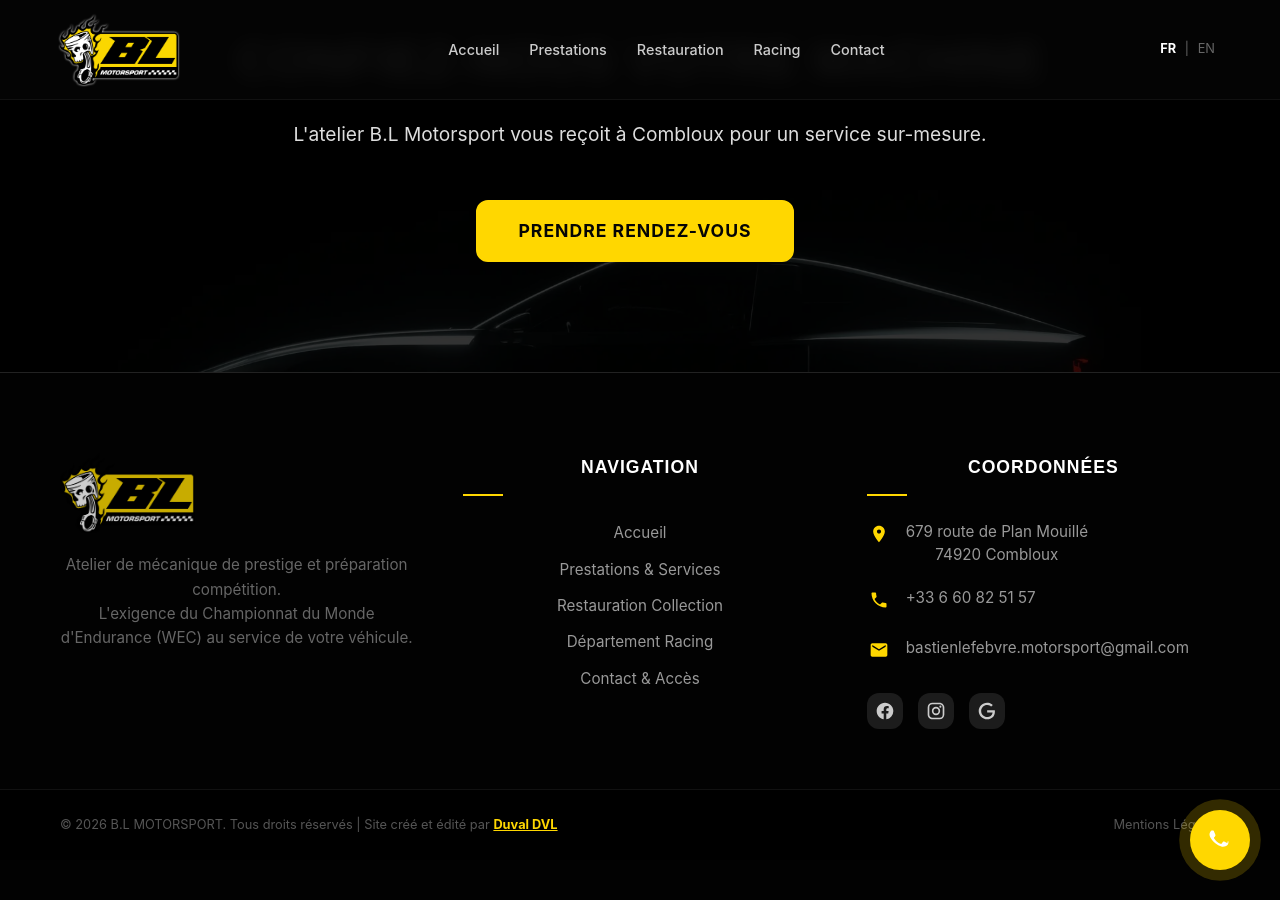
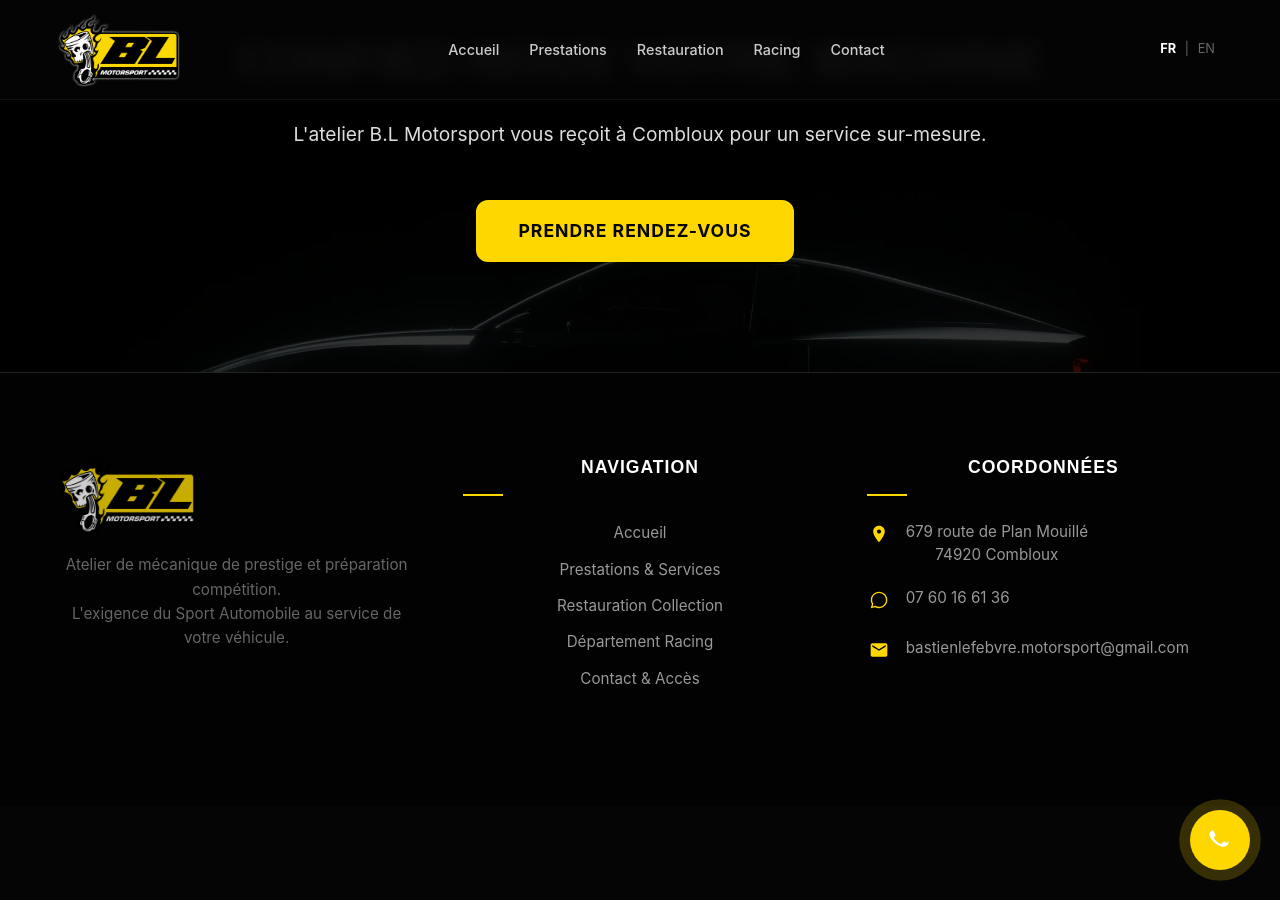
Before and after one commit to DuvalDVL/bl-motorsport, a Jekyll site: the page built from fr/index.html, in a window 1280 px wide and 900 px high, scrolled down 3057 px. Built offline with Jekyll 4.4.1, drawn with Linux system fonts in a browser that asks for light colours.

Commit message:
Update footer.html

```diff
--- a/_includes/footer.html
+++ b/_includes/footer.html
@@ -8,7 +8,7 @@
         </a>
         <p class="footer-desc">
           Atelier de mécanique de prestige et préparation compétition.
-          <br>L'exigence du Championnat du Monde d'Endurance (WEC) au service de votre véhicule.
+          <br>L'exigence du Sport Automobile au service de votre véhicule.
         </p>
       </div>
 
@@ -30,14 +30,21 @@
           <div class="icon">
             <svg viewBox="0 0 24 24"><path d="M12 2C8.13 2 5 5.13 5 9C5 14.25 12 22 12 22C12 22 19 14.25 19 9C19 5.13 15.87 2 12 2M12 11.5C10.62 11.5 9.5 10.38 9.5 9C9.5 7.62 10.62 6.5 12 6.5C13.38 6.5 14.5 7.62 14.5 9C14.5 10.38 13.38 11.5 12 11.5Z"/></svg>
           </div>
-          <p>{{ site.company.address }}<br>{{ site.company.zip }} {{ site.company.city }}</p>
+          <p>
+            <a href="https://www.google.com/maps/search/?api=1&query=540+rue+Charles+Viard+74700+Sallanches" target="_blank">
+              {{ site.company.address }}<br>
+              {{ site.company.zip }} {{ site.company.city }}
+            </a>
+          </p>
         </div>
 
         <div class="contact-item">
           <div class="icon">
-            <svg viewBox="0 0 24 24"><path d="M20 15.5C18.75 15.5 17.55 15.3 16.43 14.92C16.08 14.82 15.69 14.9 15.41 15.18L13.21 17.38C10.38 15.94 8.06 13.63 6.62 10.79L8.82 8.59C9.1 8.31 9.18 7.92 9.07 7.57C8.7 6.45 8.5 5.25 8.5 4C8.5 3.45 8.05 3 7.5 3H4C3.45 3 3 3.45 3 4C3 13.39 10.61 21 20 21C20.55 21 21 20.55 21 20V16.5C21 15.95 20.55 15.5 20 15.5Z"/></svg>
+            <svg viewBox="0 0 24 24"><path d="M12.04 2C6.58 2 2.13 6.45 2.13 11.91C2.13 13.66 2.59 15.36 3.45 16.86L2.05 22L7.3 20.62C8.75 21.41 10.38 21.83 12.04 21.83C17.5 21.83 21.95 17.38 21.95 11.92C21.95 9.27 20.92 6.78 19.05 4.91C17.18 3.03 14.69 2 12.04 2M12.05 3.67C14.25 3.67 16.31 4.53 17.87 6.09C19.42 7.65 20.28 9.72 20.28 11.92C20.28 16.46 16.58 20.15 12.04 20.15C10.56 20.15 9.11 19.76 7.85 19L7.55 18.83L4.43 19.65L5.26 16.61L5.06 16.29C4.24 15 3.8 13.47 3.8 11.91C3.81 7.37 7.5 3.67 12.05 3.67Z"/></svg>
           </div>
-          <p><a href="tel:{{ site.company.phone | remove: ' ' }}">{{ site.company.phone }}</a></p>
+          <p>
+            <a href="https://wa.me/33760166136">07 60 16 61 36</a>
+          </p>
         </div>
 
         <div class="contact-item">
@@ -48,19 +55,9 @@
         </div>
 
         <div class="social-links">
-          <a href="#" target="_blank" aria-label="Facebook"><svg viewBox="0 0 24 24"><path d="M12 2.04C6.5 2.04 2 6.53 2 12.06C2 17.06 5.66 21.21 10.44 21.96V14.96H7.9V12.06H10.44V9.85C10.44 7.34 11.93 5.96 14.22 5.96C15.31 5.96 16.45 6.15 16.45 6.15V8.62H15.19C13.95 8.62 13.56 9.39 13.56 10.18V12.06H16.34L15.89 14.96H13.56V21.96A10 10 0 0 0 22 12.06C22 6.53 17.5 2.04 12 2.04Z"/></svg></a>
-          <a href="#" target="_blank" aria-label="Instagram"><svg viewBox="0 0 24 24"><path d="M7.8,2H16.2C19.4,2 22,4.6 22,7.8V16.2A5.8,5.8 0 0,1 16.2,22H7.8C4.6,22 2,19.4 2,16.2V7.8A5.8,5.8 0 0,1 7.8,2M7.6,4A3.6,3.6 0 0,0 4,7.6V16.4C4,18.39 5.61,20 7.6,20H16.4A3.6,3.6 0 0,0 20,16.4V7.6C20,5.61 18.39,4 16.4,4H7.6M17.25,5.5A1.25,1.25 0 0,1 18.5,6.75A1.25,1.25 0 0,1 17.25,8A1.25,1.25 0 0,1 16,6.75A1.25,1.25 0 0,1 17.25,5.5M12,7A5,5 0 0,1 17,12A5,5 0 0,1 12,17A5,5 0 0,1 7,12A5,5 0 0,1 12,7M12,9A3,3 0 0,0 9,12A3,3 0 0,0 12,15A3,3 0 0,0 15,12A3,3 0 0,0 12,9Z"/></svg></a>
-          <a href="https://g.page/r/CZD6_7R6X..." target="_blank" aria-label="Google Business"><svg viewBox="0 0 24 24"><path d="M21.35,11.1H12.18V13.83H18.69C18.36,17.64 15.19,19.27 12.19,19.27C8.36,19.27 5,16.25 5,12C5,7.9 8.2,4.73 12.2,4.73C15.29,4.73 17.1,6.7 17.1,6.7L19,4.72C19,4.72 16.56,2 12.1,2C6.42,2 2.03,6.8 2.03,12C2.03,17.05 6.16,22 12.25,22C17.6,22 21.5,18.33 21.5,12.91C21.5,11.76 21.35,11.1 21.35,11.1V11.1Z"/></svg></a>
-        </div>
+           </div>
+
       </div>
-
     </div>
   </div>
-
-  <div class="footer-bottom">
-    <div class="container">
-      <p>&copy; {{ site.time | date: '%Y' }} {{ site.company.name }}. Tous droits réservés | Site créé et édité par <a href="https://www.duvaldvl.com" class="creator-link">Duval DVL</a></p>
-      <p class="legal-links"><a href="{{ site.baseurl }}/fr/mentions-legales">Mentions Légales</a></p>
-    </div>
-  </div>
-</footer>
+  </footer>
```
